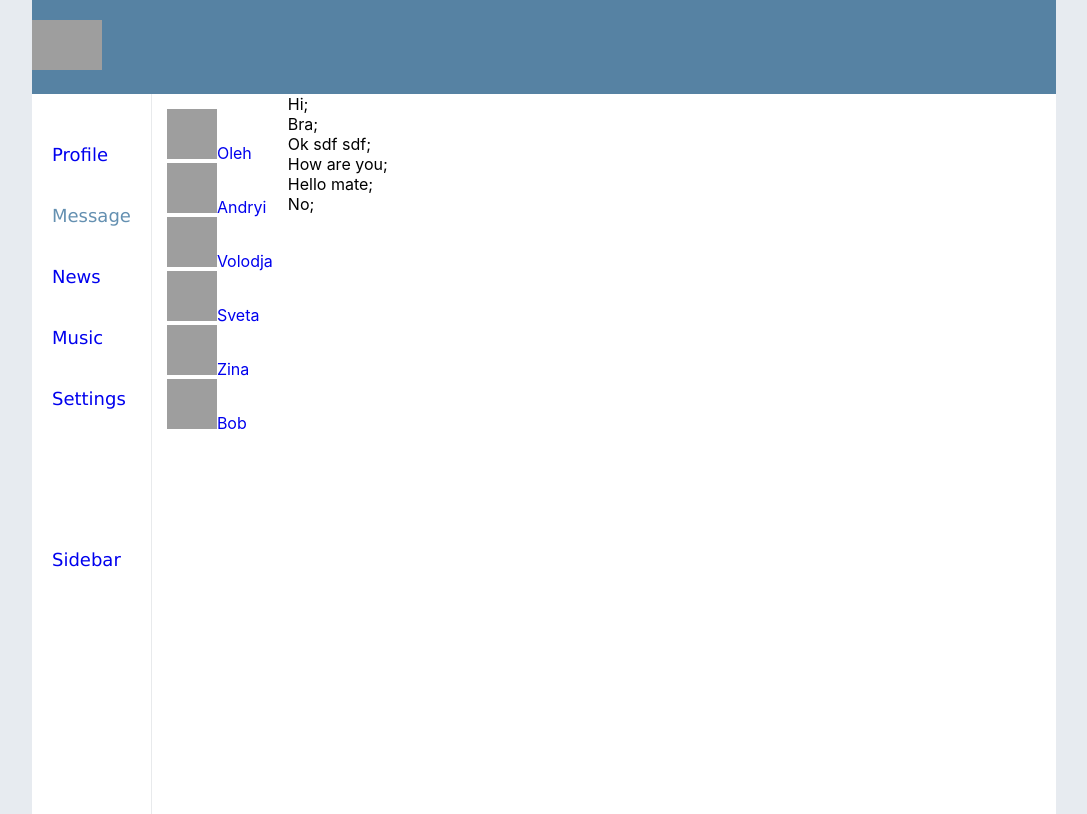
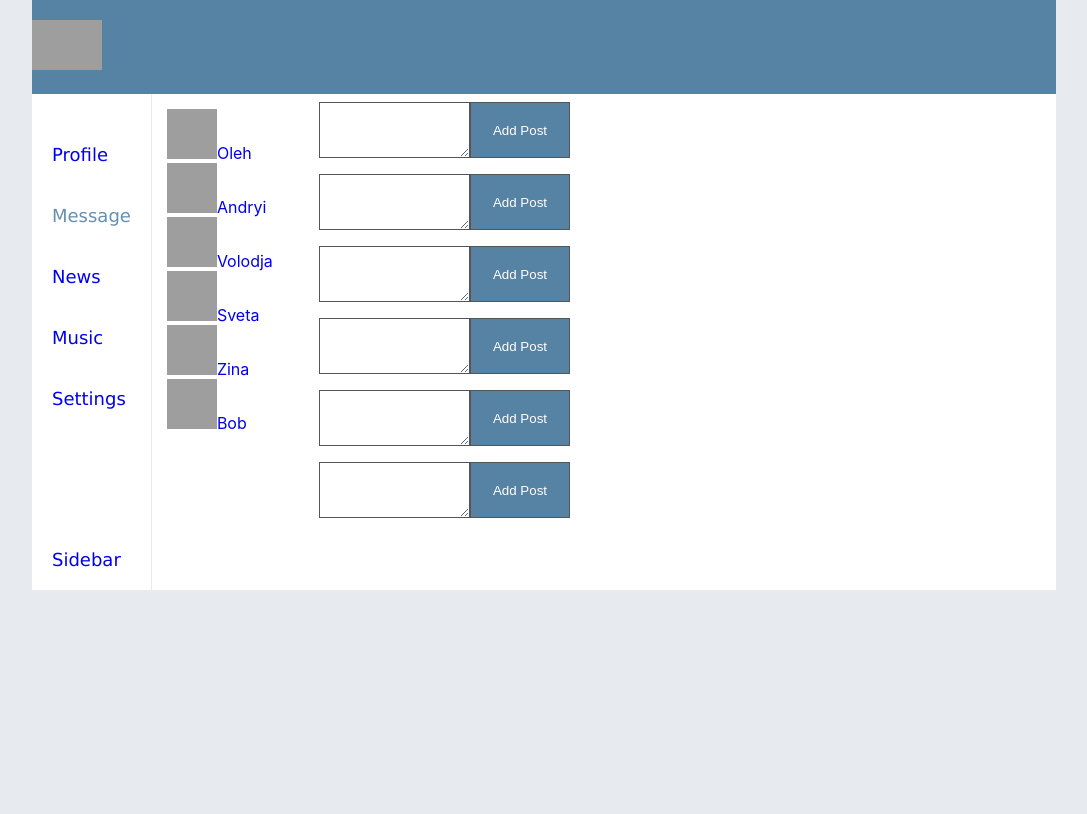
Before and after one commit to zharovskyi/React-social-train, a React (Create React App) app in the folder 01-first/: page /dialogs in a window 1280 px wide. Shown: the whole page, without its empty margins (96-1183 px from the left). Built offline with nearby package versions, Linux system fonts and the light colour scheme; grey boxes are pictures that could not be loaded.

Commit message:
add state

```diff
--- a/01-first/src/App.css
+++ b/01-first/src/App.css
@@ -15,11 +15,11 @@ body{
   display: flex;
   width: 100%;
   background-color: white;
-  height: 90vh;
+
 }
 .app-wrapper-contnent{
   background-color: white;
-  height: 90vh;
+
 }
 .active{
   color:#6490b1;
--- a/01-first/src/App.js
+++ b/01-first/src/App.js
@@ -5,7 +5,7 @@ import Header from './components/Header/Header';
 import Navbar from './components/Navbar/Navbar';
 import Profile from './components/Profile/Profile';
 import News from './components/News/News';
-import {BrowserRouter, Route} from 'react-router-dom';
+import { BrowserRouter, Route } from 'react-router-dom';
 import Music from './components/Music/Music';
 import Settings from './components/Settings/Settings';
 import ProfileInfo from './components/Profile/ProfileInfo/ProfileInfo';
@@ -13,7 +13,7 @@ import Sidebar from './components/Sidebar/Sidebar';
 
 
 const App = (props) => {
-  return(
+  return (
     <BrowserRouter >
       <div className="app-wrapper">
         <div className='header'>
@@ -24,19 +24,20 @@ const App = (props) => {
           <div className='app-wraper-content'>
 
             <Route path='/dialogs'
-              render ={ () =>
+              render={() =>
                 <Dialogs
                   state={props.state.profilePage}
-                  state={props.state.messagePage}/> } />
+                  state={props.state.messagePage} />} />
             <Route path='/profile'
-              render ={ () =>
+              render={() =>
                 <Profile
                   state={props.state.profilePage}
-                /> }/>
-            <Route path='/news' component ={ News }/>
-            <Route path='/music' component ={ Music } />
-            <Route path='/settings' component ={ Settings }/>
-            <Route path='/sidebar' component ={ Sidebar }/>
+                  addPost={props.addPost}
+                />} />
+            <Route path='/news' component={News} />
+            <Route path='/music' component={Music} />
+            <Route path='/settings' component={Settings} />
+            <Route path='/sidebar' component={Sidebar} />
           </div>
         </div>
       </div>
--- a/01-first/src/components/Dialogs/Message/Message.js
+++ b/01-first/src/components/Dialogs/Message/Message.js
@@ -5,9 +5,21 @@ import style from './Message.module.css';
 
 const Message = (props) => {
 
+    let newMessageElement = React.createRef();
+    let addMessage = () => {
+        let text = newMessageElement.current.value;
+        alert(text);
+    }
+
     return (
         <div className={style.messages}>
-            {props.message};
+            {/* {props.message}; */}
+            <div className={style.searchBlock}>
+                <div className={style.searchInput}>
+                    <textarea ref={newMessageElement} className={style.searchButton} type='text'></textarea>
+                    <button onClick={addMessage} className={style.sendButton} type='button' value="Send">Add Post</button>
+                </div>
+            </div>
         </div>
     )
 }
--- a/01-first/src/components/Dialogs/Message/Message.module.css
+++ b/01-first/src/components/Dialogs/Message/Message.module.css
@@ -0,0 +1,27 @@
+.searchInput{
+    display: flex;
+    width: 80%;
+    margin: 0 auto;
+  }
+  .searchButton{
+    width: 80%;
+    padding: 12px 20px;
+    margin: 8px 0;
+    box-sizing: border-box;
+    border: 1px solid #555;
+    outline: none;
+  }
+  .searchButton:focus {
+    background-color: lightblue;
+  }
+  .sendButton{
+    width: 50%;
+    background-color:  #5682a3;
+    border: none;
+    color: white;
+    padding: 12px 20px;
+    margin: 8px 0;
+    box-sizing: border-box;
+    border: 1px solid #555;
+    cursor: pointer;
+  }
--- a/01-first/src/components/Profile/My Posts/MyPosts.js
+++ b/01-first/src/components/Profile/My Posts/MyPosts.js
@@ -5,8 +5,17 @@ import Post from './Post/Post';
 const MyPosts = (props) => {
 
   let postsElement = props.posts.map(
-    post => <Post message={post.post}/>
+    post => <Post message={post.post} />
   )
+
+  let newPostElement = React.createRef();
+
+  let addPost = () => {
+
+    let text = newPostElement.current.value;
+    props.addPost(text);
+  }
+
   return (
     <div className={style.postBlock}>
       My Posts
@@ -18,8 +27,8 @@ const MyPosts = (props) => {
       </div>
       <div className={style.searchBlock}>
         <div className={style.searchInput}>
-            <textarea className={style.searchButton} type='text'></textarea>
-            <input className={style.sendButton} type='button' value="Send"/>
+          <textarea ref={newPostElement} className={style.searchButton} type='text'></textarea>
+          <button onClick={addPost} className={style.sendButton} type='button' value="Send">Add Post</button>
         </div>
       </div>
     </div>
--- a/01-first/src/components/Profile/My Posts/MyPosts.module.css
+++ b/01-first/src/components/Profile/My Posts/MyPosts.module.css
@@ -16,7 +16,7 @@
   background-color: lightblue;
 }
 .sendButton{
-  width: 20%;
+  width: 50%;
   background-color:  #5682a3;
   border: none;
   color: white;
--- a/01-first/src/components/Profile/My Posts/Post/Post.jsx
+++ b/01-first/src/components/Profile/My Posts/Post/Post.jsx
@@ -2,9 +2,10 @@ import React from 'react';
 import style from './Post.module.css';
 
 const Post = (props) => {
+    // debugger;
     return (
         <div className={style.item}>
-          <img src='https://st2.depositphotos.com/2872743/10119/i/950/depositphotos_101190820-stock-photo-cartoon-mustache-face-cute-emoticon.jpg' alt='Avatar' />
+            <img src='https://st2.depositphotos.com/2872743/10119/i/950/depositphotos_101190820-stock-photo-cartoon-mustache-face-cute-emoticon.jpg' alt='Avatar' />
             {props.message}
         </div>
     );
--- a/01-first/src/components/Profile/Profile.js
+++ b/01-first/src/components/Profile/Profile.js
@@ -5,12 +5,12 @@ import ProfileInfo from './ProfileInfo/ProfileInfo';
 
 const Profile = (props) => {
 
-    return (
-      <div className={style.content}>
-        <ProfileInfo />
-        <MyPosts posts={props.state.posts}/>
-      </div>
-    )
+  return (
+    <div className={style.content}>
+      <ProfileInfo />
+      <MyPosts posts={props.state.posts} addPost={props.addPost} />
+    </div>
+  )
 }
 
 export default Profile;
--- a/01-first/src/index.js
+++ b/01-first/src/index.js
@@ -4,11 +4,12 @@ import './index.css';
 import App from './App';
 import * as serviceWorker from './serviceWorker';
 import state from './redax/state';
-ReactDOM.render(
-<App
-    state={state}
-/>,document.getElementById('root')
-);
+import { rerenderTree } from './render';
+
+// addPost('Hello.2 js samuray');
+
+
+rerenderTree(state);
 
 // If you want your app to work offline and load faster, you can change
 // unregister() to register() below. Note this comes with some pitfalls.
--- a/01-first/src/redax/state.js
+++ b/01-first/src/redax/state.js
@@ -1,3 +1,5 @@
+import { rerenderTree } from '../render';
+
 let state = {
     profilePage: {
         posts: [
@@ -80,4 +82,14 @@ let state = {
         ]
     },
 }
+
+export let addPost = (postMessage) => {
+    let newPost = {
+        id: 5,
+        post: postMessage
+    }
+    state.profilePage.posts.push(newPost);
+    rerenderTree(state);
+}
+
 export default state;
--- /dev/null
+++ b/01-first/src/render.js
@@ -0,0 +1,16 @@
+import React from 'react';
+import ReactDOM from 'react-dom';
+import './index.css';
+import App from './App';
+import state from './redax/state';
+import { addPost } from './redax/state';
+import { BrowserRouter } from 'react-router-dom';
+
+// addPost('Hello.2 js samuray');
+
+export let rerenderTree = (state) => {
+    ReactDOM.render(
+        <BrowserRouter>
+            <App state={state} addPost={addPost} />
+        </BrowserRouter>, document.getElementById('root'));
+}
```
Lines whose indentation alone changed are shown as unchanged.
